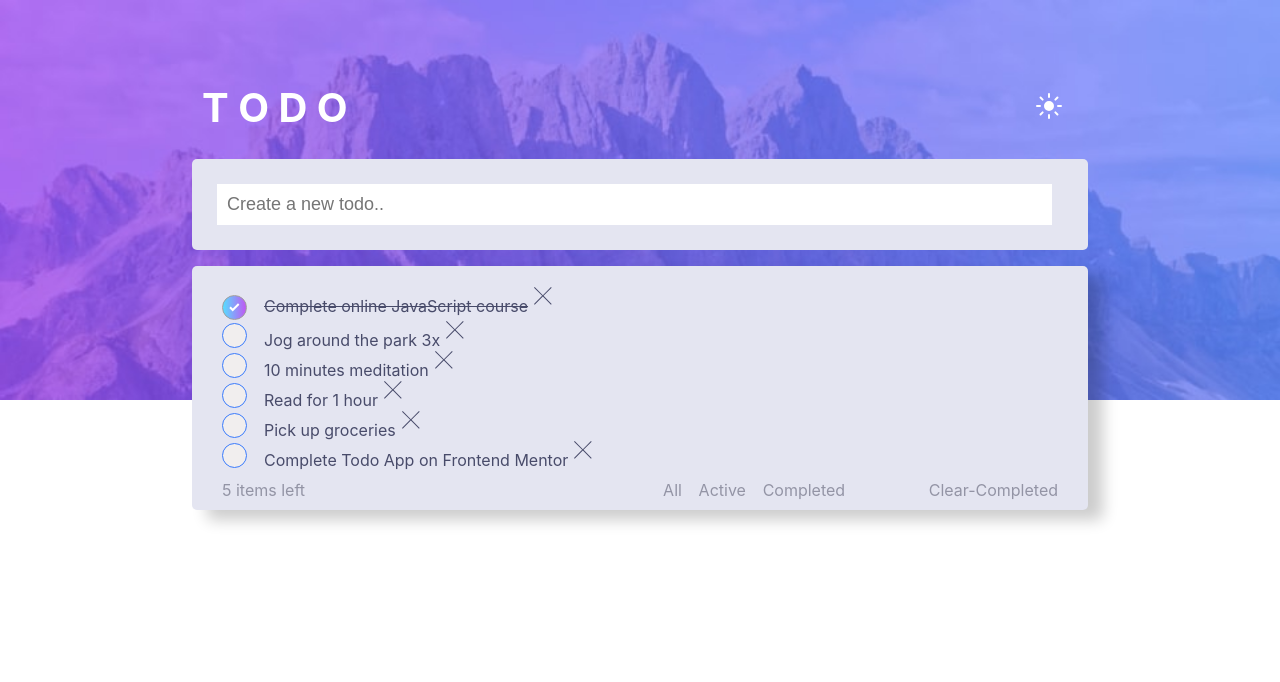
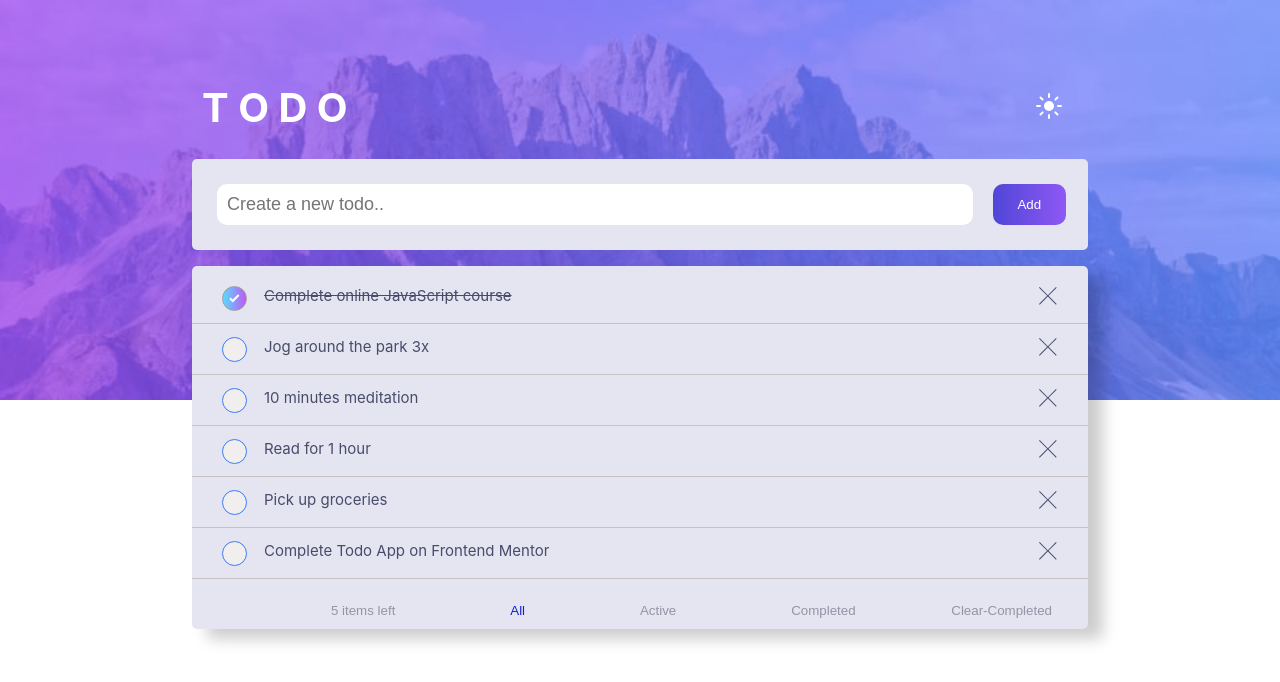
Before and after one commit to GAD0007/To-do-app, a React (Create React App) app: page / in a window 1280 px wide. Shown: the top 682 px of the page. Built offline with nearby package versions, Linux system fonts and the light colour scheme.

Commit message:
adding more style

```diff
--- a/src/App.css
+++ b/src/App.css
@@ -77,7 +77,15 @@ margin-left: 30px;
 }
 .all{
 margin-left: auto;
+color: hsl(235, 85%, 45%)
+
 }
+.allClicked{
+  margin-left: auto;
+  color:hsl(236, 9%, 61%);
+
+
+  }
 .active{
   margin-left: 2%;
 
@@ -116,6 +124,13 @@ h1{
     display: flex;
     width: 100%;
   }
+  .list-container{
+    border-bottom: 1px solid rgb(199, 193, 193);
+    margin-bottom: 13px;
+    padding-bottom: 12px;
+font-size: 15px;
+    display: flex;
+  }
   @media (max-width: 600px) {
 
   .list-container{
@@ -124,17 +139,50 @@ h1{
     padding-bottom: 12px;
 font-size: 12px;
     display: flex;
-  }}
+  }
+}
+
+.FieldsInput{
+  /* margin-left: 20px; */
+  /* margin-bottom: 20px; */
+  font-size: 18px;
+  padding: 10px;
+  border: none;
+  display: flex;
+
+  border-radius: 10px;
+
+
+
+    width: 97%;
+    /* margin-left: auto; */
+    margin-right: 20px;
+
+  }
+  button{
+    cursor: pointer ;
+    border: none;
+    background-color: transparent;
+  }
+  .addbtn{
+    background: linear-gradient(90deg, hsl(244, 65%, 56%), hsl(261, 87%, 65%));
+color: white;
+font-weight: 500;
+    width: 80px;
+    border: none;
+    border-radius: 10px;
+  }
   .Fields{
   /* margin-left: 20px; */
   /* margin-bottom: 20px; */
   font-size: 18px;
   padding: 10px;
   border: none;
+  display: flex;
 
 
 
-    width: 97%;
+    width: 98%;
     /* margin-left: auto; */
     /* margin-right: auto; */
 
@@ -207,7 +255,10 @@ border: none;
     margin-left: auto;
     margin-right: 20px;
   }
-  .footer-box div {
+  .footer-box :hover{
+color: rgb(58, 58, 58);
+  }
+  .footer-box  {
     /* color:hsl(235, 19%, 35%);
      */
      color:hsl(236, 9%, 61%);
--- a/src/App.js
+++ b/src/App.js
@@ -112,6 +112,7 @@ function App() {
           onClear={clearCompleted}
           unPacked={unPacked}
           packed={packed}
+          filter={filter}
 
 
         />
--- a/src/Footer.js
+++ b/src/Footer.js
@@ -1,4 +1,4 @@
-export function Footer({ packed,unPacked,List,onCompleted,onActive,onAll,onClear }) {
+export function Footer({ filter,packed,unPacked,List,onCompleted,onActive,onAll,onClear }) {
 
 
 console.log(unPacked)
@@ -8,11 +8,11 @@ console.log(unPacked)
 
   return (
     <div className="footer-box">
-      <div className="items-left">{`${unPacked} items left`}</div>
-      <div className="all" onClick={onAll}>All</div>
-      <div className="active" onClick={onActive}>Active</div>
-      <div className="completed" onClick={onCompleted}>Completed</div>
-      <div className="clear-completed" onClick={()=> onClear(List.completed)}>Clear-Completed</div>
+      <button className="allClicked items-left">{`${unPacked} items left`}</button>
+      <button className={filter === "All" ? "all":"allClicked"} onClick={onAll}>All</button>
+      <button className={filter === "Active" ? "all":"allClicked"} onClick={onActive}>Active</button>
+      <button className={filter === "Completed" ? "all":"allClicked"} onClick={onCompleted}>Completed</button>
+      <button className="allClicked clear-completed" onClick={()=> onClear(List.completed)}>Clear-Completed</button>
     </div>
   );
 }
--- a/src/InputComp.js
+++ b/src/InputComp.js
@@ -10,13 +10,15 @@ export function InputComp({ ToDoList, addList, handleSubmit, Theme }) {
       <div className="Fields">
         <input
           type="text"
-          className="Fields"
+          className="FieldsInput"
           value={ToDoList}
           onChange={addList}
           placeholder="Create a new todo.."
         />
         {/* <button>submit</button> */}
+        <button className="addbtn">Add</button>
       </div>
+
     </form>
   );
 }
--- a/src/ListComp.js
+++ b/src/ListComp.js
@@ -1,7 +1,7 @@
 import { ItemsOnList } from "./ItemsOnList";
 import { Footer } from "./Footer";
 
-export function ListComp({ packed,unPacked,List, Theme, onToggle,onAll, onDelete,onCompleted,onActive,onClear }) {
+export function ListComp({ filter,packed,unPacked,List, Theme, onToggle,onAll, onDelete,onCompleted,onActive,onClear }) {
   return (
     <>
       <ul
@@ -22,6 +22,7 @@ export function ListComp({ packed,unPacked,List, Theme, onToggle,onAll, onDelete
           />
         ))}
         <Footer
+        filter={filter}
           packed={packed}
         unPacked={unPacked}
         List={List} onClear={onClear}onAll={onAll}onActive={onActive} onCompleted={onCompleted}/>
```
